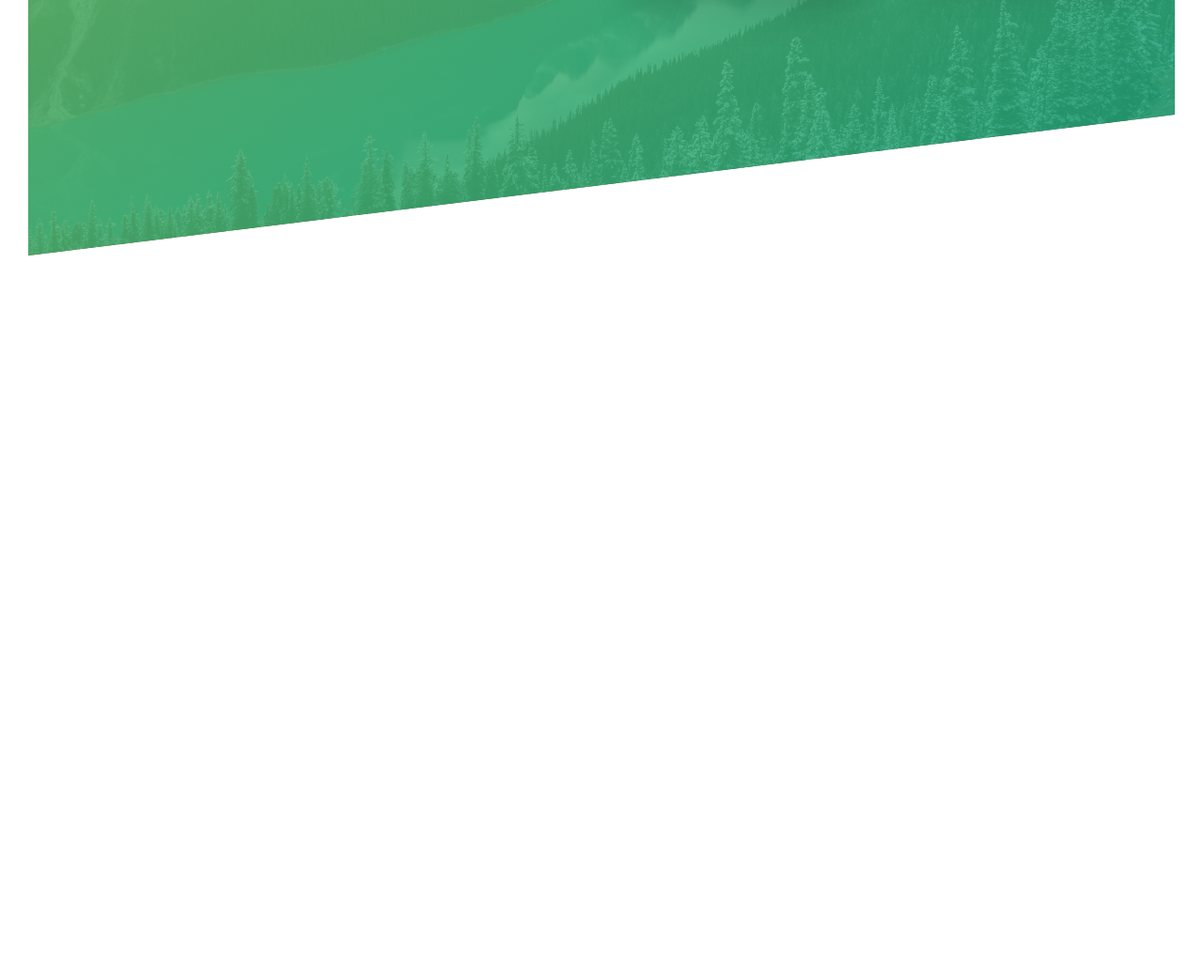
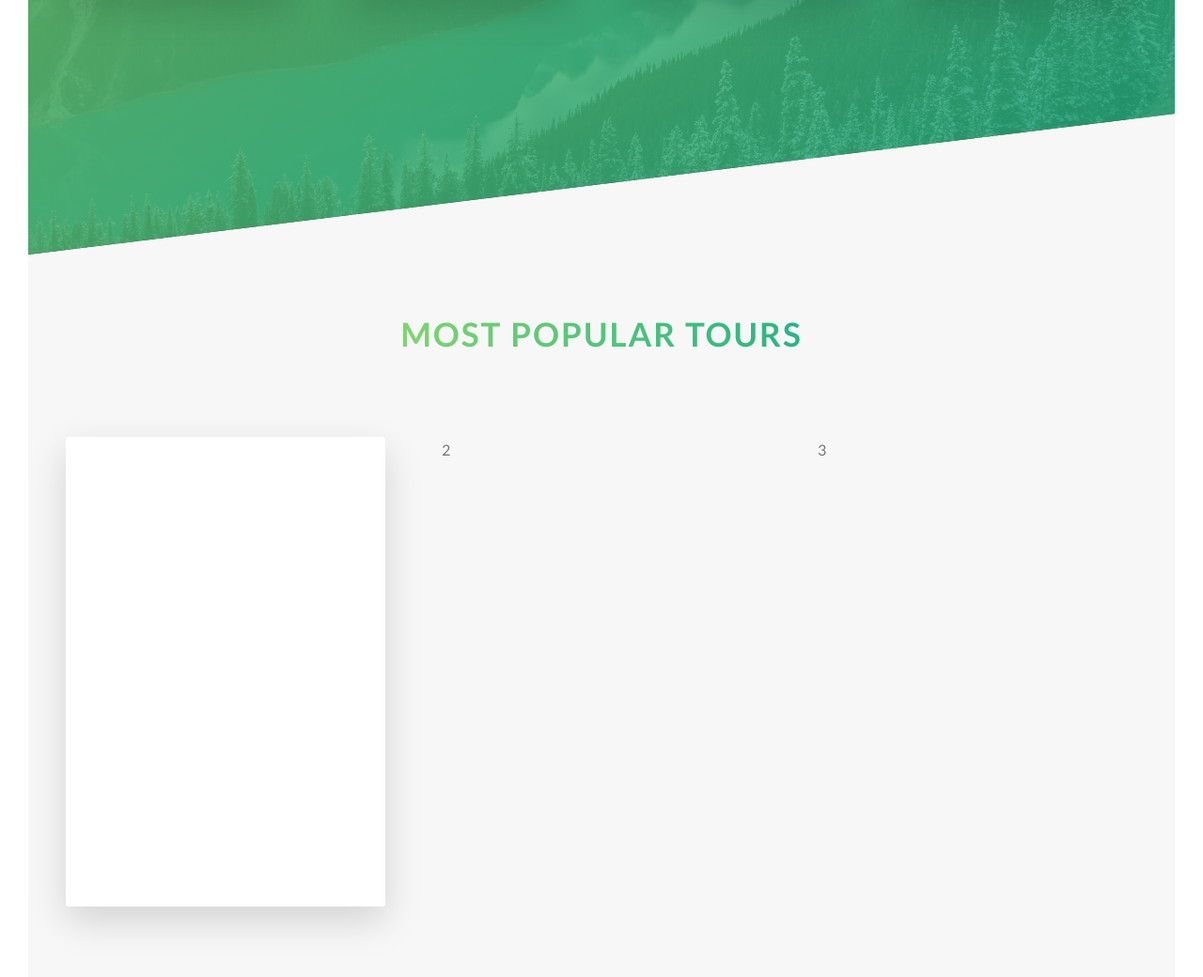
Before and after one commit to zenby/tours, a website: page index.html in a window 1280 px wide. Shown: the part 1909-2949 px from the top of the page at 94% size. Before the commit the page ends 2181 px from the top, so only its background shows below. Drawn offline with Linux system fonts and the light colour scheme.

Commit message:
add card component

```diff
--- a/index.html
+++ b/index.html
@@ -100,6 +100,36 @@
                 </div>
             </div>
         </section>
+        <section class="section-tours">
+            <div class="u-center-text u-margin-bottom-big">
+                <h2 class="heading-secondary">
+                    Most popular tours
+                </h2>
+            </div>
+
+            <div class="row">
+                <div class="col-1-of-3">
+                    <div class="card">
+                        <div class="card__side card__side--front">
+                            Front
+                        </div>
+                        <div class="card__side card__side--back card__side--back-1">
+                            Back
+                        </div>
+                    </div>
+                </div>
+                <div class="col-1-of-3">
+                    <div class="card">
+                        2
+                    </div>
+                </div>
+                <div class="col-1-of-3">
+                    <div class="card">
+                        3
+                    </div>
+                </div>
+            </div>
+        </section>
     </main>
     <!-- <section class="grid-test">
         <div class="row">
--- a/sass/abstracts/_variables.scss
+++ b/sass/abstracts/_variables.scss
@@ -3,6 +3,12 @@
 $color-primary: #55c57a;
 $color-primary-light: #7ed56f;
 $color-primary-dark: #28b485;
+
+$color-secondary-light: #ffb900;
+$color-secondary-dark: #ff7730;
+
+$color-tertiary-light: #2998ff;
+$color-tertiary-dark: #5643fa;
 
 $color-grey-light-1: #f7f7f7;
 $color-grey-dark: #777;
--- /dev/null
+++ b/sass/components/_card.scss
@@ -0,0 +1,42 @@
+
+.card {
+  perspective: 150rem;
+  -moz-perspective: 150rem;
+  position: relative;
+  height: 50rem;
+
+  &:hover &__side--front {
+    transform: rotateY(180deg);
+  }
+
+  &:hover &__side--back {
+    transform: rotateY(0);
+  }
+
+  &__side {
+    color: $color-white;
+    font-size: 2rem;
+
+    height: 50rem;
+    transition: all .8s ease;
+    position: absolute;
+    top: 0;
+    left: 0;
+    width: 100%;
+    backface-visibility: hidden;
+    border-radius: 3px;
+    box-shadow: 0 1.5rem 4rem rgba($color-black, .15);
+
+    &--front {
+      background-color: $color-white;
+    }
+
+    &--back {
+      transform: rotateY(180deg);
+
+      &-1 {
+        background-image: linear-gradient(to right bottom, $color-secondary-light, $color-secondary-dark);
+      }
+    }
+  }
+}
--- a/sass/components/_feature-box.scss
+++ b/sass/components/_feature-box.scss
@@ -6,6 +6,7 @@
   border-radius: 3px;
   box-shadow: 0 1.5rem 4rem rgba($color-black, .15);
   transition: transform 0.3s;
+  height: 30rem;
 
   &__icon {
     font-size: 6rem;
--- a/sass/main.scss
+++ b/sass/main.scss
@@ -15,3 +15,4 @@
 @import "components/button";
 @import "components/composition";
 @import "components/feature-box";
+@import "components/card";
--- a/sass/pages/_home.scss
+++ b/sass/pages/_home.scss
@@ -21,3 +21,9 @@
     transform: skewY(7deg);
   }
 }
+
+.section-tours {
+  background-color: $color-grey-light-1;
+  padding: 25rem 0 50rem 0;
+  margin-top: -12rem;
+}
```
Also changed, not shown: css/style.css.
